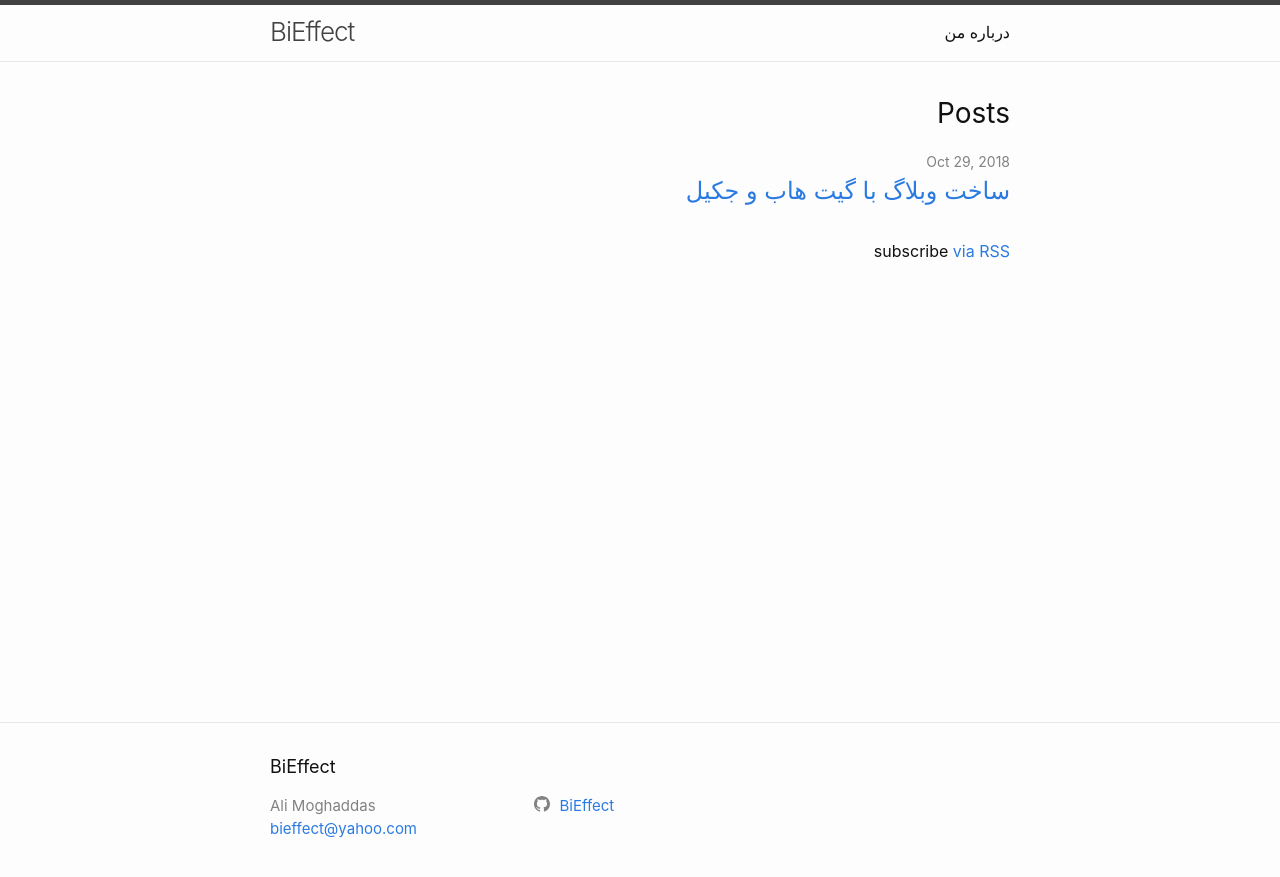
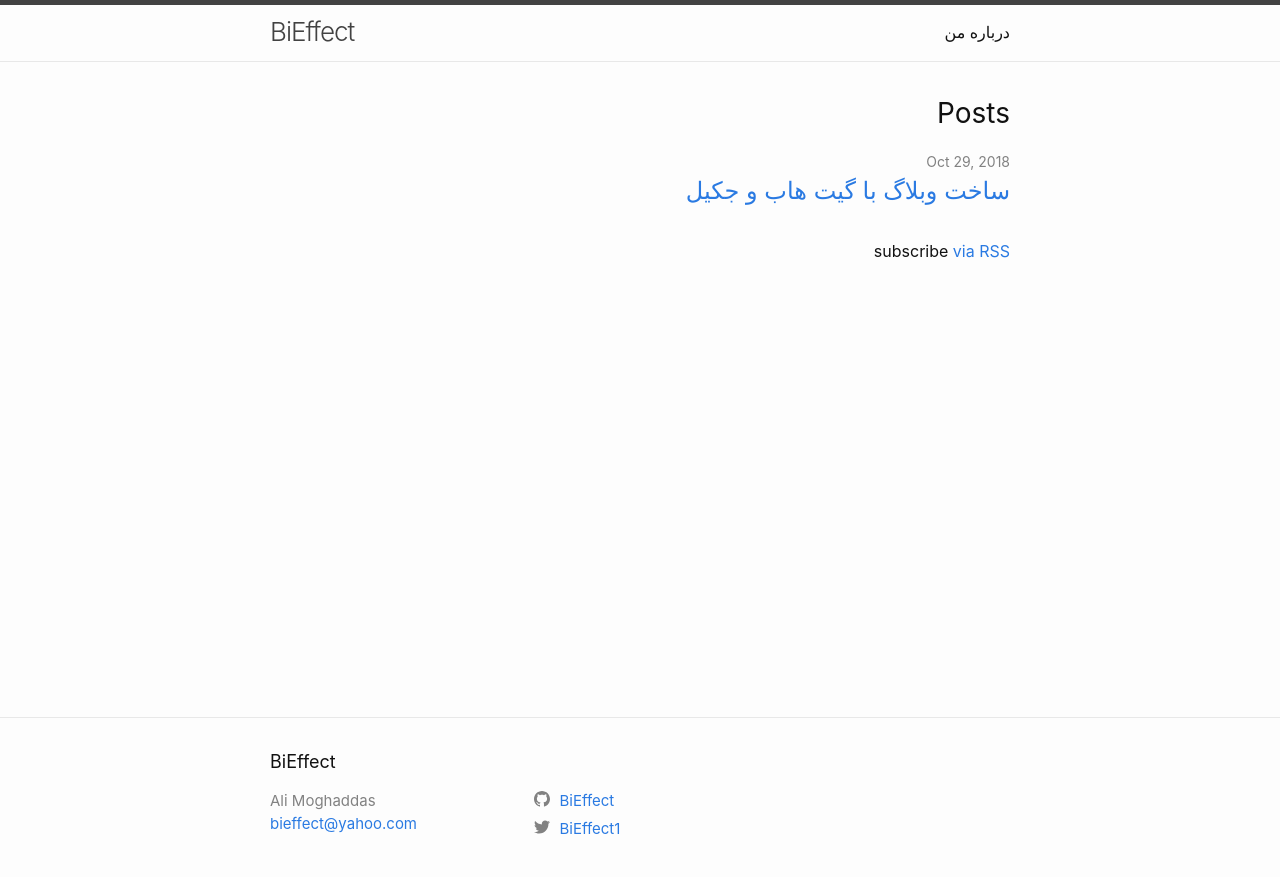
Before and after one commit to BiEffect/BiEffect.github.io, a Jekyll site: the page built from index.md, in a window 1280 px wide. Shown: the top 877 px of the page. Built offline with Jekyll 4.4.1, drawn with Linux system fonts in a browser that asks for light colours.

Commit message:
Update _config.yml

```diff
--- a/_config.yml
+++ b/_config.yml
@@ -3,6 +3,7 @@ email: bieffect@yahoo.com
 author: Ali Moghaddas
 url: https://bieffect.github.io
 github_username: BiEffect
+twitter_username: BiEffect1
 
 lang: fa_IR
 timezone: Asia/Tehran
```
